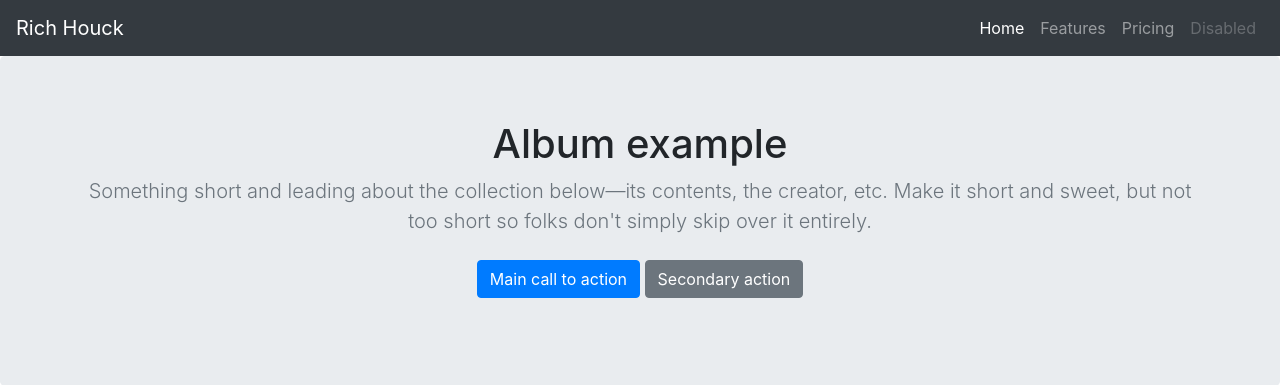
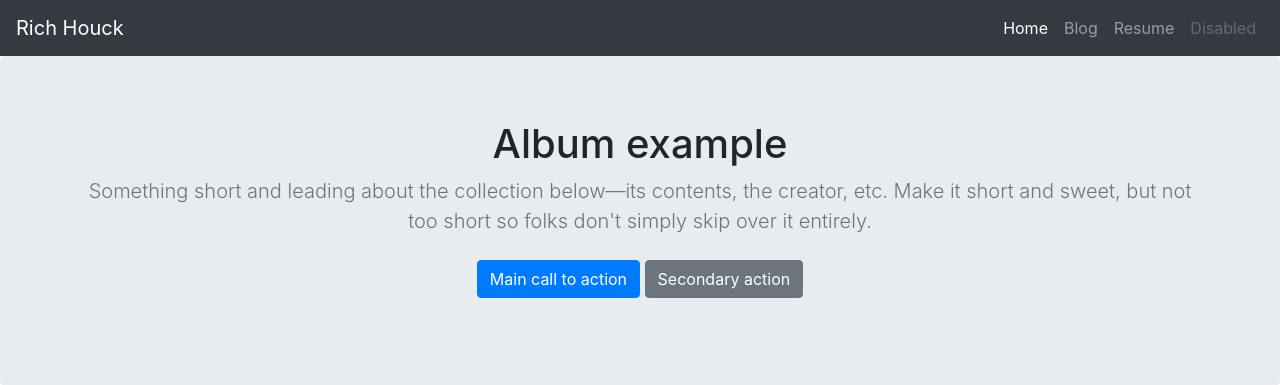
Before and after one commit to acanlord/django_portfolio, a Django app: page / in a window 1280 px wide. Shown: the top 385 px of the page. Run offline with Django 3.2, Linux system fonts and the light colour scheme; some libraries are stand-ins or nearby versions.

Commit message:
udapted jobs home page

```diff
--- a/jobs/templates/jobs/home.html
+++ b/jobs/templates/jobs/home.html
@@ -30,10 +30,10 @@
         <a class="nav-link" href="#">Home <span class="sr-only">(current)</span></a>
       </li>
       <li class="nav-item">
-        <a class="nav-link" href="#">Features</a>
+        <a class="nav-link" href="#">Blog</a>
       </li>
       <li class="nav-item">
-        <a class="nav-link" href="#">Pricing</a>
+        <a class="nav-link" href="#">Resume</a>
       </li>
       <li class="nav-item">
         <a class="nav-link disabled" href="#">Disabled</a>
```
